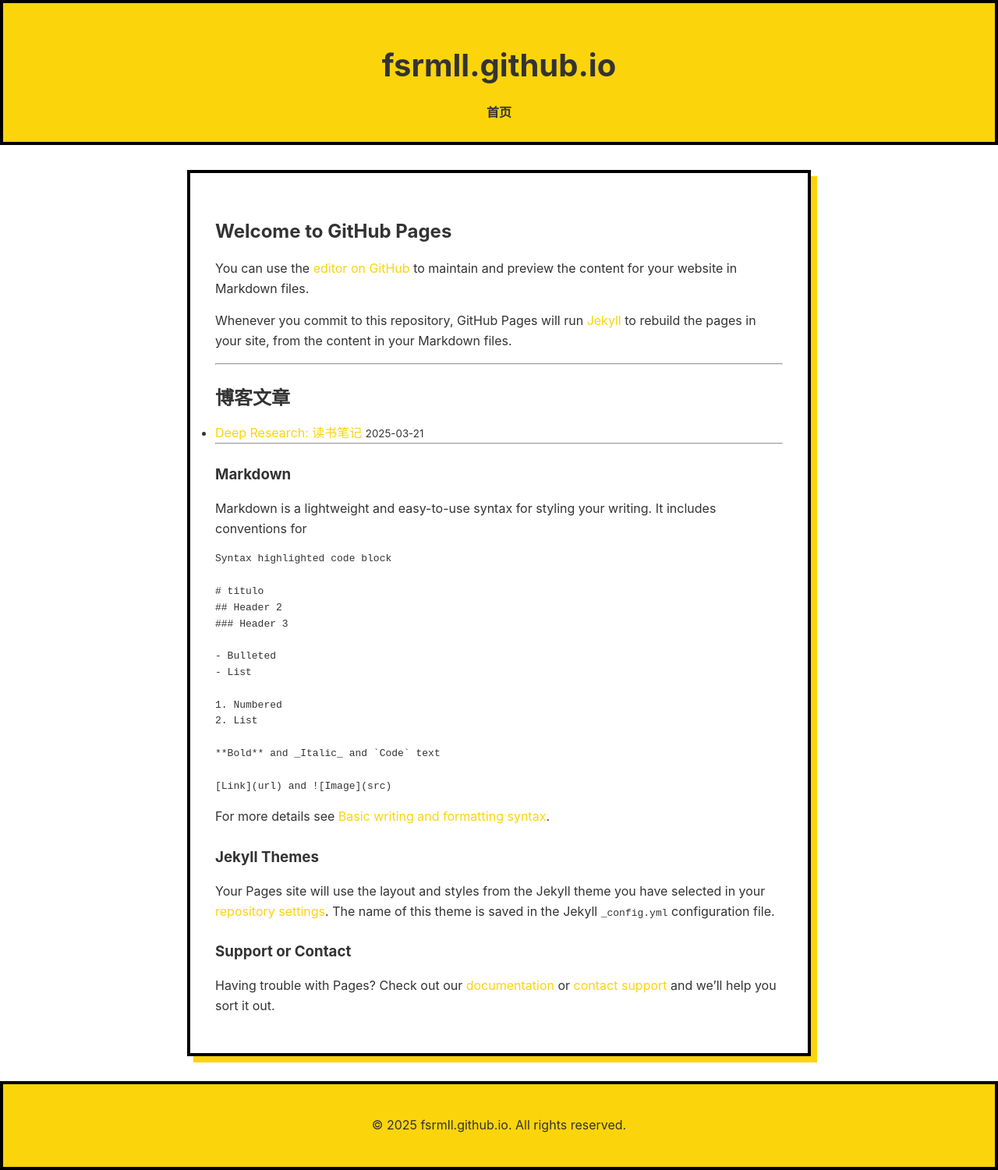
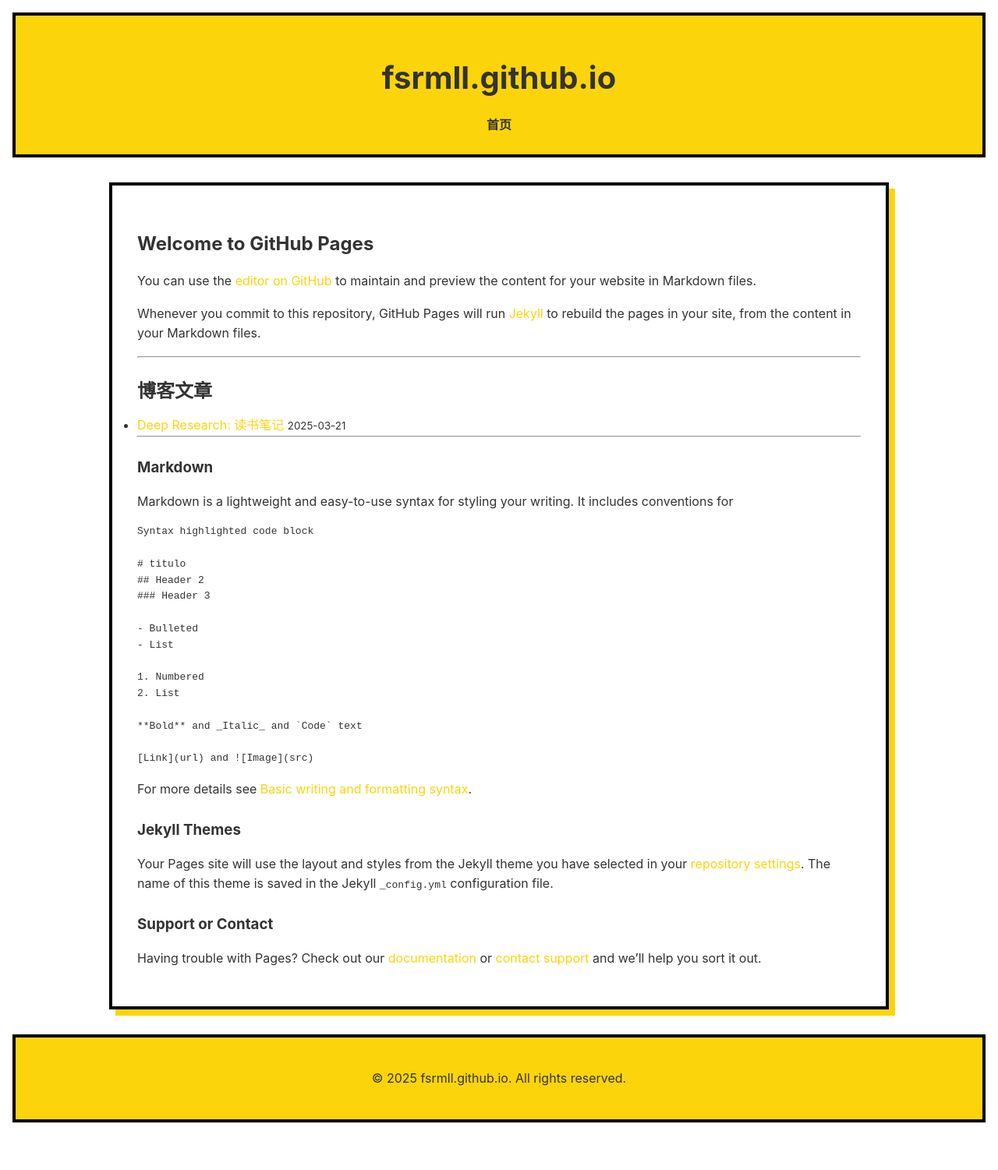
Before and after one commit to fsrmll/fsrmll.github.io, a Jekyll site: the page built from index.md, in a window 1280 px wide. Shown: the whole page at 78% size. Built offline with Jekyll 4.4.1, drawn with Linux system fonts in a browser that asks for light colours; after the commit the page ends 1456 px from its top, so only the background shows below that.

Commit message:
修改样式让日志格式变得正常点

```diff
--- a/assets/css/main.css
+++ b/assets/css/main.css
@@ -10,6 +10,7 @@
   background-color: #fff;
   color: #333;
   line-height: 1.6;
+  padding: 1rem; /* 可选：为移动设备增加内边距 */
 }
 
 /* Header & Footer：使用主色和粗边框体现粗犷风格 */
@@ -48,12 +49,18 @@
 
 /* Main 区块：居中显示，采用粗边框和阴影，体现 neo-brutalism 直白风格 */
 main {
-    max-width: 800px;
+  max-width: 1000px; /* 增大主体宽度 */
   margin: 2rem auto;
   padding: 2rem;
   background-color: #fff;
   border: 4px solid #000;
   box-shadow: 8px 8px 0 #FCD40B;
+}
+
+/* 确保长单词和链接可以换行，避免内容撑破布局 */
+p, li, h1, h2, h3, h4, h5, h6, blockquote, code, pre, a {
+  word-wrap: break-word;
+  overflow-wrap: break-word;
 }
 
 /* 标题和段落 */
@@ -93,3 +100,18 @@
 a:hover {
   border-color: #FCD40B;
 }
+
+/* 表格样式：防止宽表格超出视窗 */
+table {
+  width: 100%;
+  border-collapse: collapse;
+  display: block;
+  overflow-x: auto;
+  margin: 1rem 0;
+}
+
+table th, table td {
+  border: 1px solid #000;
+  padding: 0.5rem;
+  text-align: left;
+}
```
Lines whose indentation alone changed are shown as unchanged.
